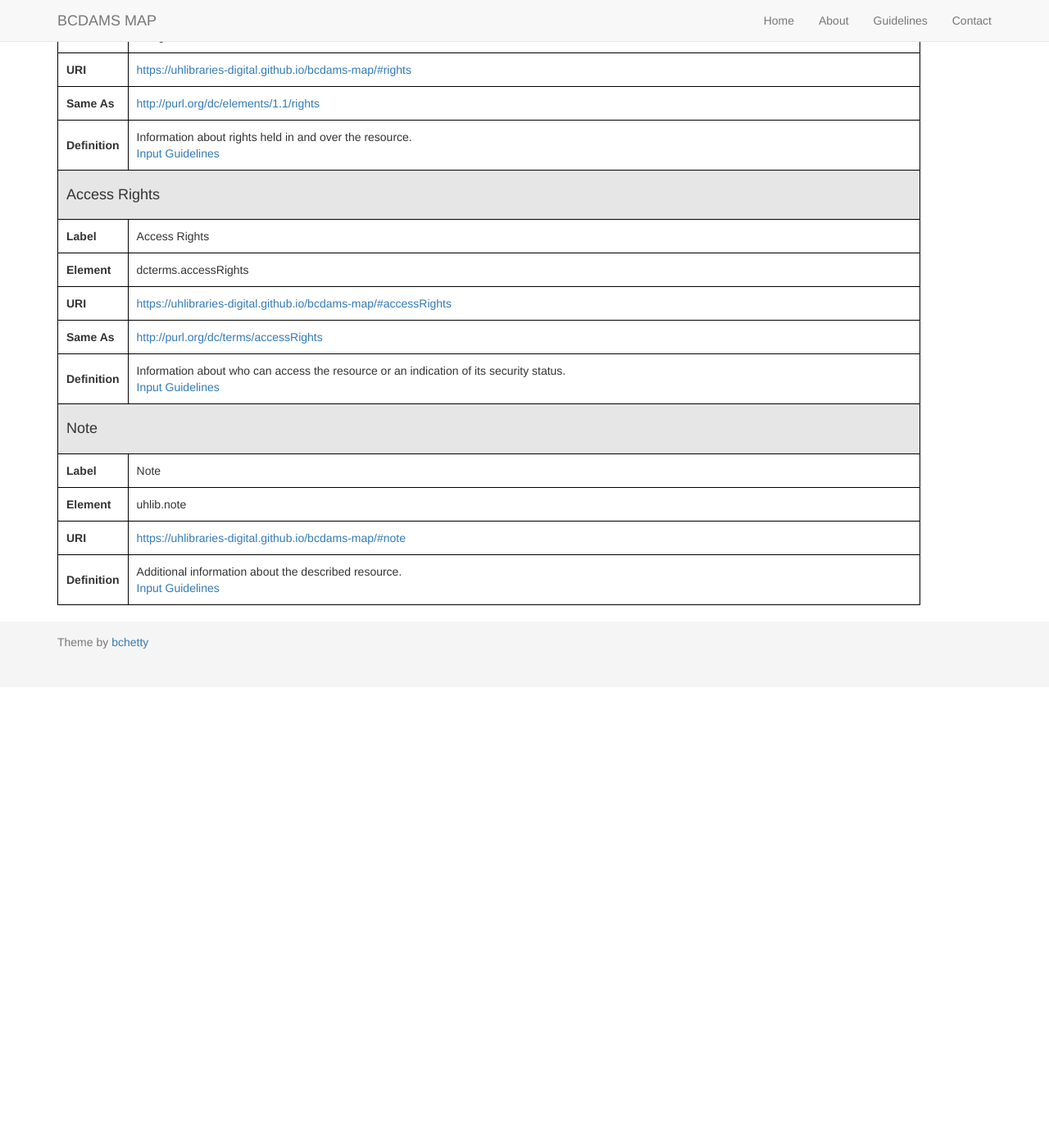
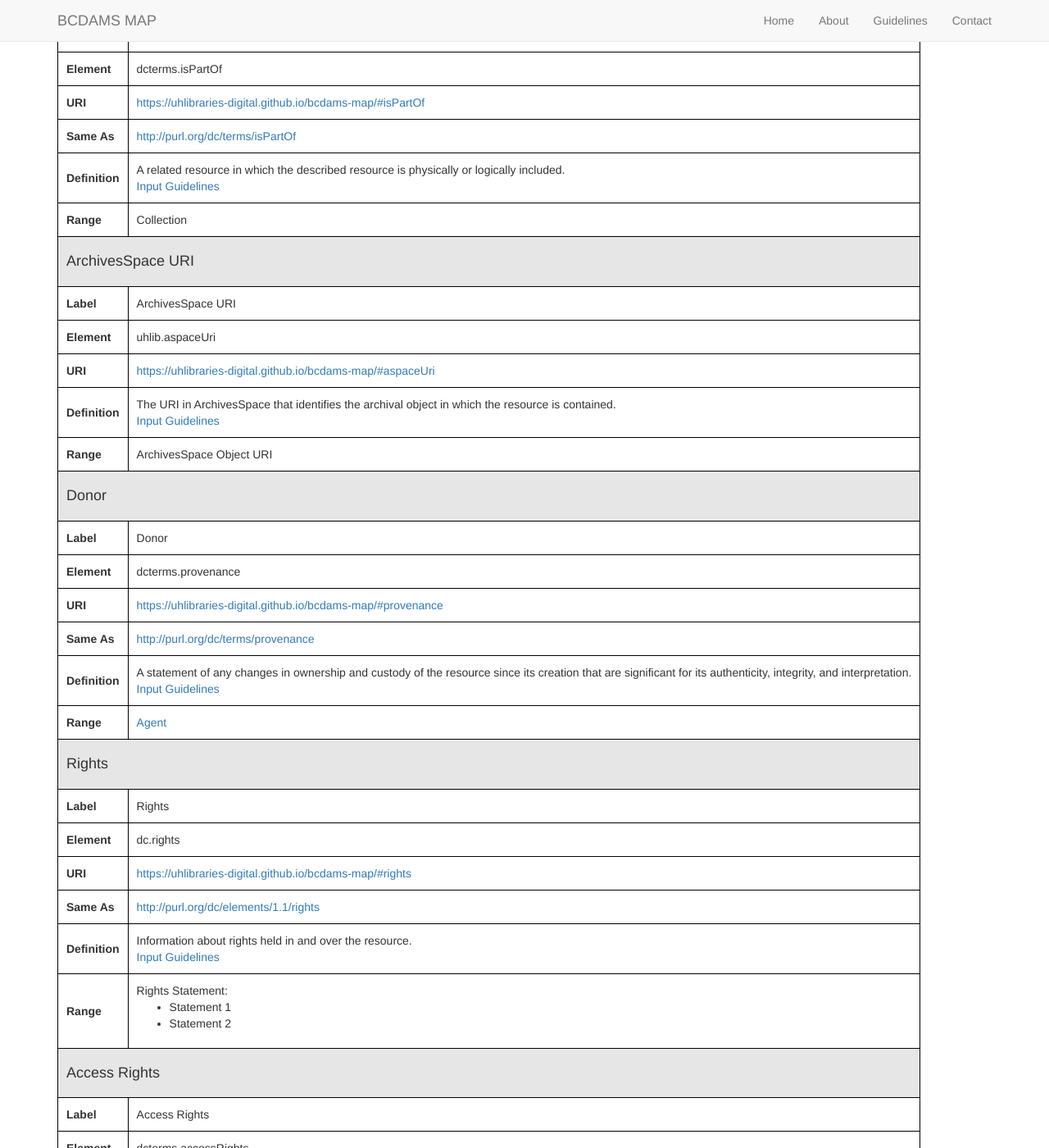
Before and after one commit to uhlibraries-digital/bcdams-map, a Jekyll site: the page built from index.html, in a window 1280 px wide and 1400 px high, scrolled down 6173 px. Shown: the whole window at 82% size. Built offline with Jekyll 4.4.1, drawn with Linux system fonts in a browser that asks for light colours; nearby versions of some CDN libraries; the list of posts is cut into pages by our own code; before the commit the page ends 7011 px from its top, so only the background shows below that; some of the changed text lies outside the part shown.

Commit message:
add label, uri, and values to range data model

```diff
--- a/_includes/table.html
+++ b/_includes/table.html
@@ -37,21 +37,22 @@
 		<a href="{{ element.guidelines_uri }}">Input Guidelines</a>
 	</td>
 </tr>
-{% if element.range_label %}
-	{% if element.range_uri %}
 <tr>
 	<td><b>Range</b></td>
 	<td>
-				<a href="{{ element.range_uri }}">{{ element.range_label }}</a>
-				{% if element.range2_label %}
-					<span> | <a href="{{ element.range2_uri }}">{{ element.range2_label }}</a></span>
+		{% for r in element.range %}
+			{% if r.uri %}
+				<a href="{{ r.uri }}">{{ r.label }}  </a>
+			{% elsif r.values %}
+				{{ r.label }}:<br>
+				<ul>
+				{% for value in r.values %}
+					<li>{{ value }}</li>
+				{% endfor %}
+				</ul>
+			{% else %}
+				{{ r.label }}
 			{% endif %}
+		{% endfor %}
 	</td>
 </tr>
-	{% else %}
-		<tr>
-			<td><b>Range</b></td>
-			<td>{{ element.range_label }}</td>
-		</tr>
-	{% endif %}
-{% endif %}
```
Also changed, not shown: _includes/guidelines.md (+17 -0 lines). Lines whose indentation alone changed are shown as unchanged.
